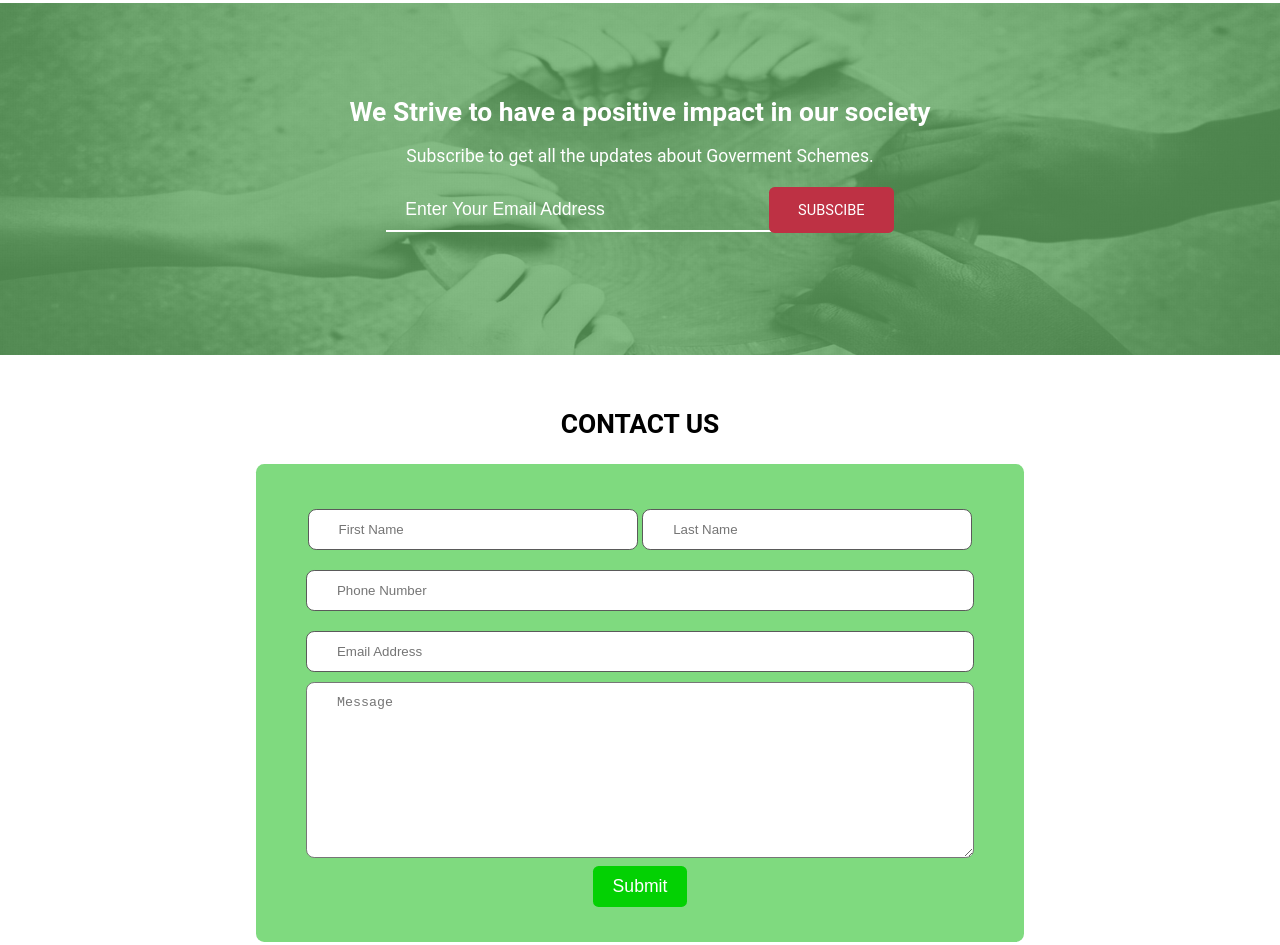
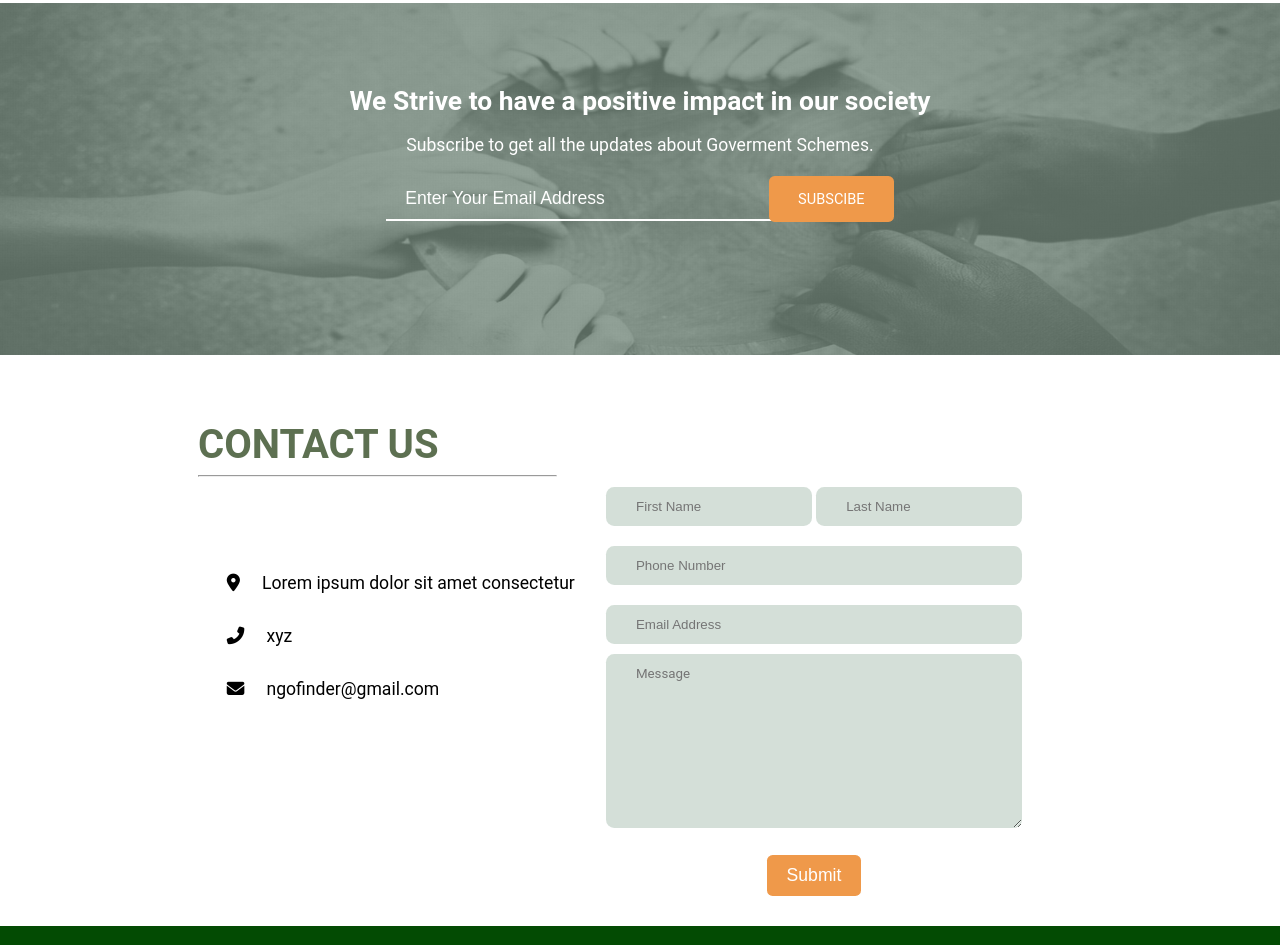
Before and after one commit to dsckiet/ngo-finder-frontend, a plain HTML site: page index.html in a window 1280 px wide. Shown: the part 1292-2237 px from the top of the page. Drawn offline with nearby package versions, Linux system fonts and the light colour scheme.

Commit message:
--second commit

```diff
--- a/index.html
+++ b/index.html
@@ -7,6 +7,7 @@
     <script src="https://kit.fontawesome.com/d2d3804d9e.js" crossorigin="anonymous"></script>
     <link rel="stylesheet" href="https://cdnjs.cloudflare.com/ajax/libs/slick-carousel/1.8.1/slick.min.css" integrity="sha512-yHknP1/AwR+yx26cB1y0cjvQUMvEa2PFzt1c9LlS4pRQ5NOTZFWbhBig+X9G9eYW/8m0/4OXNx8pxJ6z57x0dw==" crossorigin="anonymous" referrerpolicy="no-referrer" />
     <meta name="viewport" content="width=device-width, initial-scale=1.0">
+
     <title>NGO Finder</title>
 </head>
 <body>
@@ -14,6 +15,7 @@
         <nav class="container nav-container">
             <div class="nav-bar">
                 <a href="#"><h2>NGO FINDER</h2></a>
+                <i class="fas fa-bars fa-2x bars"></i>
                 <ul class="main-menu">
                     <li><a href="#home">Home</a></li>
                     <li><a href="#gallery">Gallery</a></li>
@@ -102,17 +104,27 @@
                     <p>Subscribe to get all the updates about Goverment Schemes.</p>
                     <form action="#">
                         <input class="ipt" placeholder="Enter Your Email Address" id="email-subs" type="email">
-                        <label  for="email-subs" type="button" class="red-btn">SUBSCIBE</label>
+                        <label  for="email-subs" type="button" class="orange-btn">SUBSCIBE</label>
                     </form>
                 </div>
             </div>
         </section>
 
         <!-- contact -->
+        <section class="contact-container">
 
-        <section id="contactus" class="container contact-wrapper">
+            <div class="contact-heading">
+              <h1>CONTACT US</h1>
+              <hr>
+            </div>
 
-            <h1>CONTACT US</h1>
+            <div class="contact-wrapper">
+                <div class="contact-details">
+                    <a href="#"><i class="fas fa-map-marker-alt"></i><span>Lorem ipsum dolor sit amet consectetur</span></a><br>
+                    <a href="tel:xyz"><i class="fas fa-phone-alt"></i><span>xyz</span></a><br>
+                    <a href="mailto:ngofinder@gmail.com"><i class="fas fa-envelope"></i><span>ngofinder@gmail.com</span></a>
+                </div>
+
                 <div class="contact-content">
                     <form action="#">
                         <input type="text" id="first-name" placeholder="First Name">
@@ -122,6 +134,7 @@
                         <textarea  placeholder="Message"  id="message"  rows="10"></textarea><br>
                         <button type="submit" class="contact-btn">Submit</button>
                     </form>
+                </div>
             </div>
         </section>
 
@@ -164,6 +177,8 @@
                 </div>
             </div>
         </section>
+
+
 
         <script src="https://ajax.googleapis.com/ajax/libs/jquery/3.5.1/jquery.min.js"></script>
         <script src="https://cdnjs.cloudflare.com/ajax/libs/slick-carousel/1.8.1/slick.min.js" integrity="sha512-XtmMtDEcNz2j7ekrtHvOVR4iwwaD6o/FUJe6+Zq+HgcCsk3kj4uSQQR8weQ2QVj1o0Pk6PwYLohm206ZzNfubg==" crossorigin="anonymous" referrerpolicy="no-referrer"></script>
@@ -208,6 +223,6 @@
               // instead of a settings object
             ]
           });</script>
-
+     <script src="script.js"></script>
 </body>
 </html>
--- /dev/null
+++ b/script.js
@@ -0,0 +1,3 @@
+var bars=document.querySelector('.bars');
+var mainMenu=document.querySelector('.main-menu');
+var rightMenu=document.querySelector('.right-menu');
--- a/style.css
+++ b/style.css
@@ -30,10 +30,14 @@ li{
 /* nav */
 
 .nav-container{
-    background-color: rgb(3, 75, 3);
+    background-color: #2B623D;
     /* margin-top: 17px; */
     padding: 13px;
     font-size: 1.1rem;
+}
+.nav-bar i{
+    display: none;
+    color: #fff;
 }
 .nav-bar {
     margin: auto;
@@ -58,7 +62,7 @@ li{
 .green-btn{
     color: #fff;
     padding: 12px 31px;
-    background:rgb(3, 75, 3);
+    background:#2B623D;
     border-color: white;
     font-size: 0.91rem;
     border-radius: .35rem;
@@ -67,8 +71,8 @@ li{
 .red-btn{
     color: #fff;
     padding: 12px 31px;
-    background:#be3144;
-    border-color: #be3144;
+    background:#E71A1A;
+    border-color: #E71A1A;
     font-size: .91rem;
     border-radius: .35rem;
 }
@@ -190,7 +194,7 @@ li{
     width: 76%;
     margin: auto;
     color:#fff;
-    height: 20rem;
+    height: 23rem;
     display: flex;
     flex-direction: column;
     justify-content: center;
@@ -208,7 +212,7 @@ li{
 .about-btn{
     padding: 10px 23px;
     border: none;
-    background: rgb(3, 209, 3);
+    background: #EF994A;
     color: #fff;
     font-size: 1.1rem;
     border-radius: .35rem;
@@ -227,6 +231,7 @@ li{
 
 .subscribe{
     margin-top: 50px;
+    margin-bottom: 60px;
     height: 22rem;
     background: url(img/subs.jpg) no-repeat center center/cover;
     position: relative;
@@ -254,7 +259,7 @@ li{
 }
 .upper-content::after{
     content: '';
-    background-color:rgb(127, 218, 127);
+    background-color:#95B09E;
     position: absolute;
     width: 100%;
     height: 100%;
@@ -278,29 +283,46 @@ li{
 .ipt::placeholder {
     color: #fff;
 }
+.ipt{
+    margin-bottom: 22px;
+}
+.orange-btn{
+    color: #fff;
+    padding: 12px 31px;
+    background:#EF994A;
+    border-color: #EF994A;
+    font-size: .91rem;
+    border-radius: .35rem;
+}
 
 /* contact */
+.contact-container{
+    width: 85%;
+    margin: auto;
+    overflow: hidden;
+}
+.contact-wrapper{
+    display: flex;
+    justify-content: center;
+    align-items: center;
+}
+.contact-heading{
+    width: 33%;
+    margin-left: 102px;
+}
+.contact-heading h1{
+    color: rgba(52, 76, 37, 0.8);
+    font-weight: bold;
+    font-size: 2.5rem;
+}
 .contact-btn{
     padding: 10px 20px;
     border: none;
-    background: rgb(3, 209, 3);
+    background: #EF994A;
     color: #fff;
     font-size: 1.1rem;
     border-radius: .35rem;
-}
-.contact-content{
-    background: rgb(127, 218, 127);
-    width: 60%;
-    margin: auto;
-    text-align: center;
-    border-radius: 0.51rem;
-}
-.contact-wrapper h1{
-    margin-bottom: 20px;
-}
-.contact-wrapper{
-    margin-top: 50px;
-    text-align: center;
+    margin-top: 20px;
 }
 #phone-no ,#email-contact{
     width: 87%;
@@ -309,7 +331,8 @@ li{
 }
 .contact-content input{
    margin: 10px 0;
-   border: 1px solid rgb(90, 90, 90);
+   border:none;
+   background-color: rgba(43, 98, 61, 0.2);
 
 }
 #first-name , #last-name{
@@ -318,12 +341,43 @@ li{
     border-radius: 0.51rem;
 }
 #message{
+    font-family:  'Roboto', sans-serif;
     border-radius: 0.51rem;
     width: 87%;
     padding: 12px 30px;
+    border:none;
+    background-color: rgba(43, 98, 61, 0.2);
 }
-.contact-wrapper form{
-    padding: 35px 0;
+#message:focus {
+    outline: none !important;
+    border:none;
+    box-shadow: 0 0 10px #719ECE;
+    background-color: rgb(232, 240, 254);
+  }
+.contact-content input:focus{
+    outline: none !important;
+    border:none;
+    box-shadow: 0 0 10px #719ECE;
+    background-color: rgb(232, 240, 254);
+}
+
+.contact-details{
+   display: flex;
+   flex-direction: column;
+   justify-content: space-between;
+   margin-top: -100px;
+}
+.contact-details a{
+    color: #000;
+}
+.contact-details i{
+    margin-right: 22px;
+    color: #000;
+}
+
+
+.contact-content form{
+    text-align: center;
 }
 
 /* footer */
@@ -343,7 +397,7 @@ footer a{
     justify-content: space-between;
     padding: 35px 0;
 }
-aside{
+.footer-wrapper aside{
 
     width: 51%;
     /* text-align: center; */
@@ -365,3 +419,74 @@ aside{
     justify-content: space-between;
     padding: 15px;
 }
+
+/* responsive */
+
+@media (max-width:1129px){
+
+    /* .contact-wrapper{
+        display: block;
+        justify-content: center;
+        align-items: flex-start;
+    }
+    .contact-details{
+        display: none;
+    }
+    .contact-heading{
+        width: 60%;
+        margin-left:0 ;
+    }
+    .contact-content {
+        width: 100%;
+        display: block;
+    }
+    .contact-content form{
+        width: 100%;
+    }
+    */
+    .main-menu{
+        display: none;
+    }
+    .right-menu{
+        display: none;
+    }
+    .nav-bar i{
+        display: block;
+    }
+
+}
+
+@media (max-width:788px){
+
+    .media-handle,.media-wrapper{
+        display: block;
+        width: auto;
+    }
+    /* .contact-heading{
+        width: 85%;
+    } */
+    .footer-wrapper aside{
+        display: inline-grid;
+    }
+}
+
+@media (max-width:538px){
+    .showcase{
+        height: 27rem;
+        width: 100%;
+    }
+    .about{
+        /* height: 27rem; */
+        width: 90%;
+    }
+}
+
+
+@media (max-width:360px){
+    /* .contact-heading{
+        width: 85%;
+    } */
+    .footer-wrapper aside{
+        display: block;
+    }
+}
```
Lines whose indentation alone changed are shown as unchanged.
